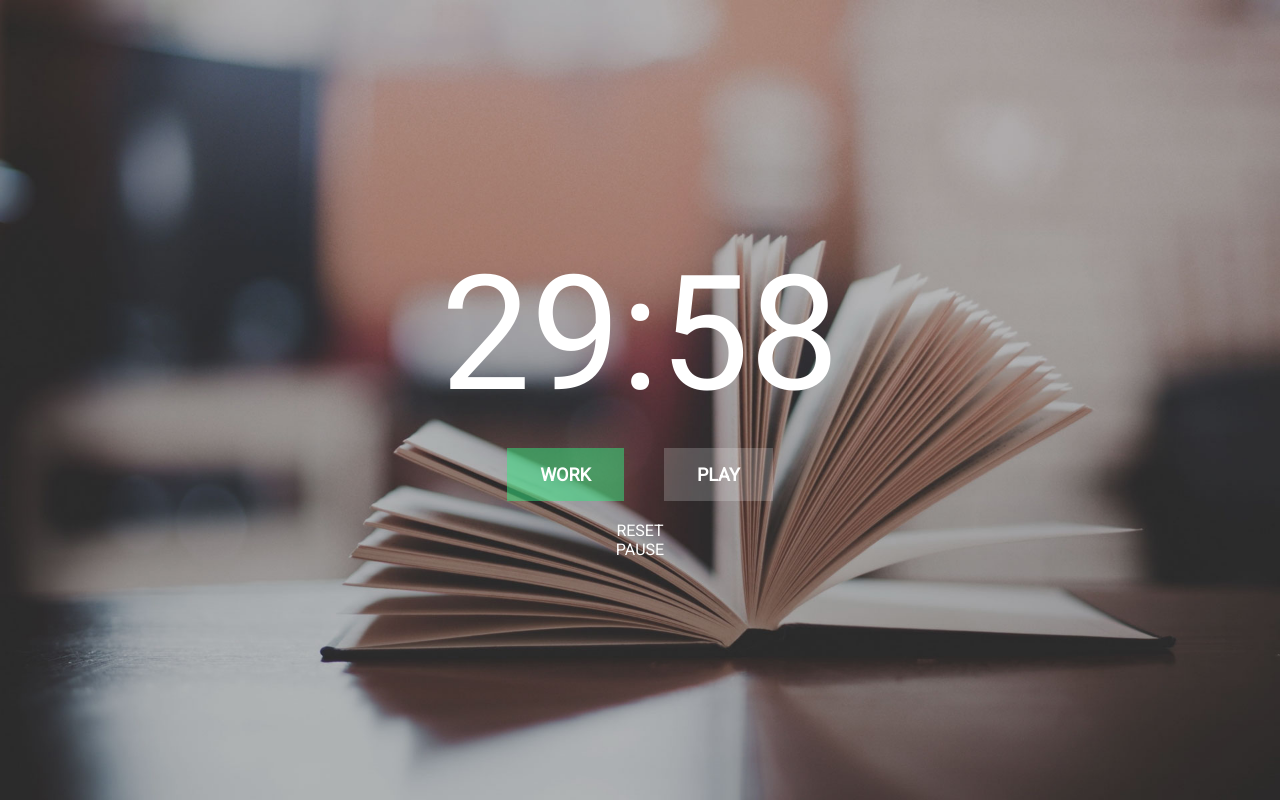
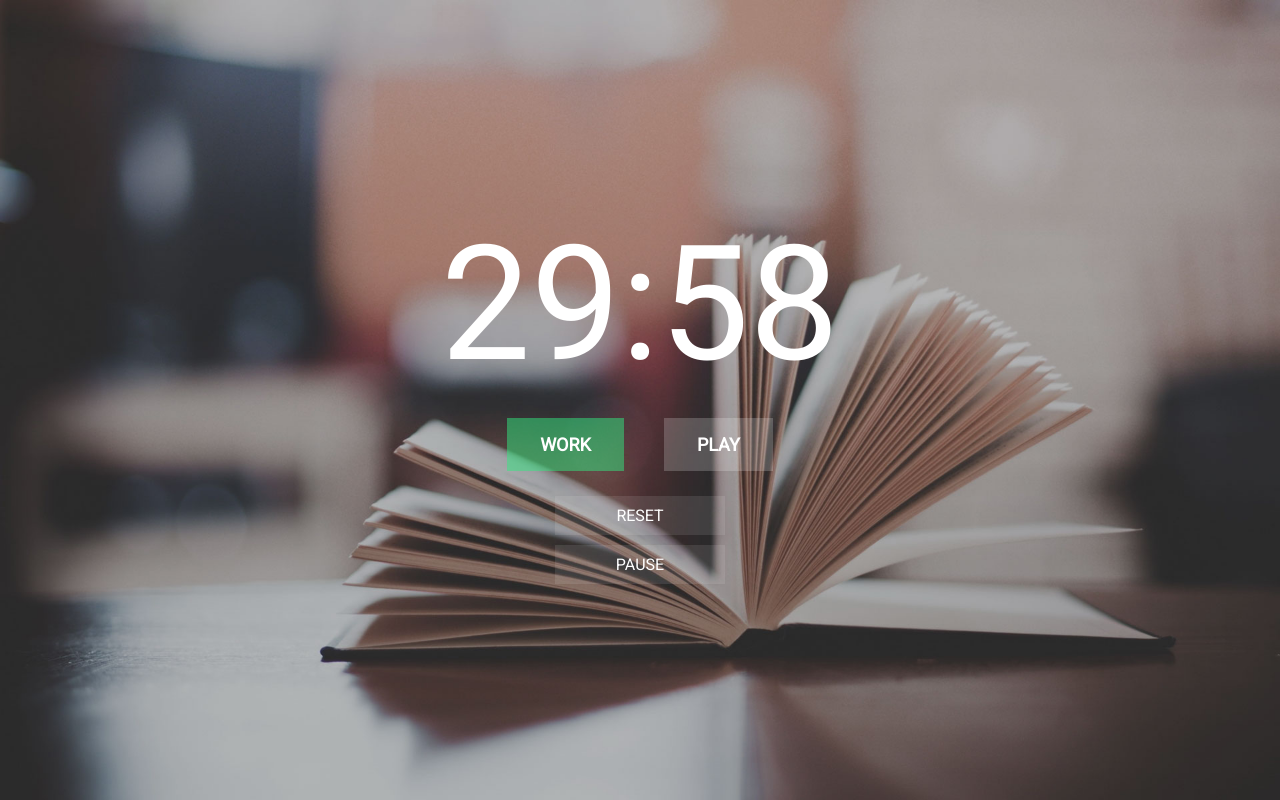
Before and after one commit to GrgicFran/WorkPlay30, a plain HTML site: page index.html in a window 1280 px wide. Both pictures are taken after a click on the element "RESET". Drawn offline with Linux system fonts and the light colour scheme.

Commit message:
Changed design of reset and pause buttons

```diff
--- a/index.css
+++ b/index.css
@@ -71,12 +71,28 @@ body {
     transition: all .3s ease;
 }
 
-.greenbg{
-    background: rgba(51,232,128, .5);
-}
+.manipulation{
+    /* border: 1px solid white;*/
+    margin: 5px;
+    padding: 10px;
+    background: rgba(255,255,255, .1);
+    text-justify: center;
+    text-align: center;
 
-.manipulation{
+    min-width: 150px;
+
+    transition: all .3s ease;
+
     cursor: pointer;
     color: white;
     align-self: center;
 }
+
+.paused{
+    background: rgba(255,255,255, .3);
+    /* color: black;*/
+}
+
+.greenbg{
+    background: rgba(51,232,128, .5);
+}
--- a/index.html
+++ b/index.html
@@ -5,7 +5,7 @@
     <link type="text/css" rel="stylesheet" href="index.css" />
     <meta charset="UTF-8">
     <link href="https://fonts.googleapis.com/css?family=Roboto" rel="stylesheet">
-    <title>Productive AF</title>
+    <title>WorkPlay30</title>
 </head>
 
 <body>
--- a/index.js
+++ b/index.js
@@ -15,10 +15,14 @@ $(function () {
     pauseBtn.addEventListener("click", function () {
         if (running) {
             $("#pause").html("RESUME");
+            $("#pause").addClass("paused");
+
             running = false;
             clearInterval(timerId);
         } else {
             $("#pause").html("PAUSE");
+            $("#pause").removeClass("paused");
+
             running = true;
             timerId = setInterval(timer, 1000);
         }
@@ -49,6 +53,12 @@ $(function () {
     resetBtn.addEventListener("click", function () {
         countdown = 30 * 60 * 1000;
         $("#clock").html("30:00");
+
+        $("#reset").addClass("paused");
+
+        setTimeout(function () {
+            $('#reset').removeClass("paused");
+        }, 300);
     })
 
     function timer() {
```
